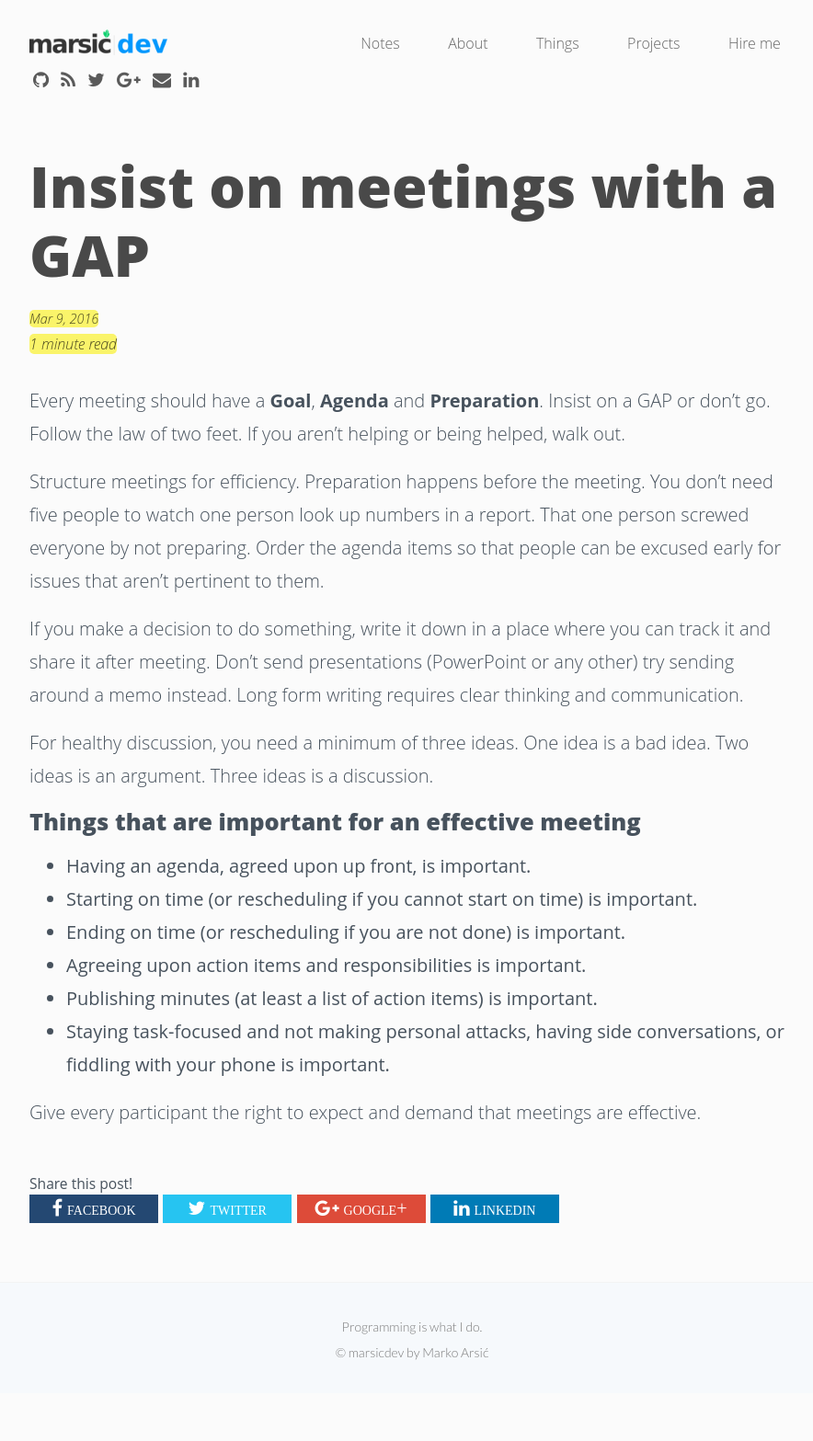
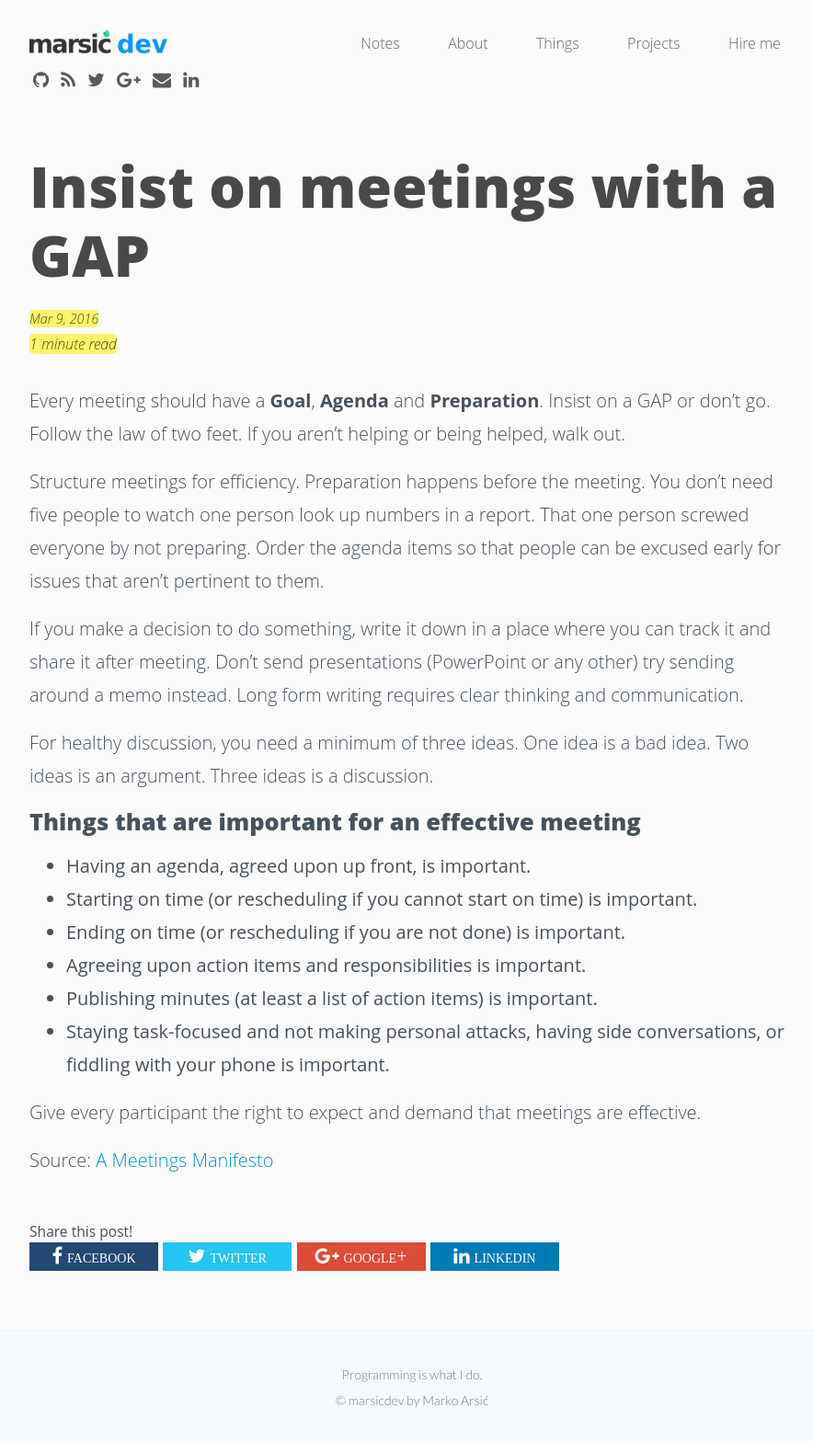
Before and after one commit to marsicdev/marsicdev.github.io, a Jekyll site: the page built from _posts/2016-03-09-meetings-with-gap.md, in a window 1280 px wide. Shown: the whole page at 92% size, without its empty margins (192-1076 px from the left). Built offline with Jekyll 4.4.1, drawn with Linux system fonts in a browser that asks for light colours; nearby versions of some CDN libraries; before the commit the page ends 1515 px from its top, so only the background shows below that.

Commit message:
Update 2016-03-09-meetings-with-gap.md

```diff
--- a/_posts/2016-03-09-meetings-with-gap.md
+++ b/_posts/2016-03-09-meetings-with-gap.md
@@ -25,3 +25,5 @@ For healthy discussion, you need a minimum of three ideas. One idea is a bad ide
 * Staying task-focused and not making personal attacks, having side conversations, or fiddling with your phone is important.
 
 Give every participant the right to expect and demand that meetings are effective.
+
+Source: [A Meetings Manifesto](https://medium.com/better-humans/a-meetings-manifesto-5a8caf6281b#.6saioex0m)
```
